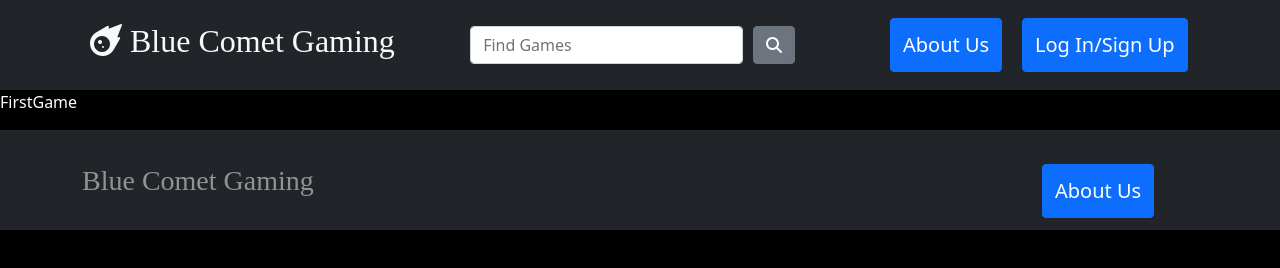
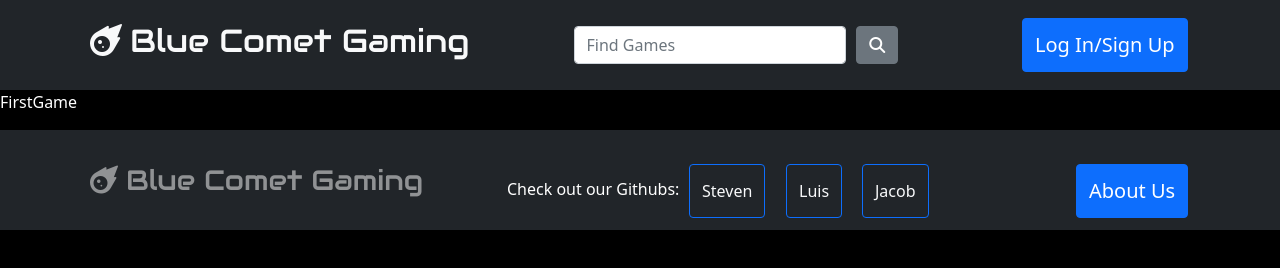
Before and after one commit to Th3c0d3d1/video-game-final-project, a React app: page /single/1 in a window 1280 px wide. Built offline with nearby package versions, Linux system fonts and the light colour scheme; no server answers.

Commit message:
layout update1

```diff
--- a/src/js/component/footer.js
+++ b/src/js/component/footer.js
@@ -7,10 +7,37 @@ export const Footer = () => (
   <footer className="flex-shrink-0 py-4 bg-dark text-white-50 mt-auto">
     <div className="container">
       <div className="row">
-        <div className="col-sm-10">
-          <h3>Blue Comet Gaming</h3>
+        <div className="col-4">
+          <h3><i className="fa-solid fa-meteor mx-2"></i>Blue Comet Gaming</h3>
         </div>
-        <div className="col-sm-2">
+        <div className="d-flex col-6">
+          <p className="text-white text-center">Check out our Githubs:</p>
+          <button className="btn btn-outline-primary">
+            <a
+              href="https://www.github.com/Th3c0d3d1/"
+              className="text-decoration-none link-light"
+            >
+              Steven
+            </a>
+          </button>
+          <button className="btn btn-outline-primary">
+            <a
+              href="https://www.github.com/ItsLuisT/"
+              className="text-decoration-none link-light"
+            >
+              Luis
+            </a>
+          </button>
+          <button className="btn btn-outline-primary">
+            <a
+              href="https://www.github.com/JKD111995/"
+              className="text-decoration-none link-light"
+            >
+              Jacob
+            </a>
+          </button>
+        </div>
+        <div className="d-flex col-2">
           <Link to="/aboutUs">
             <button className="btn btn-primary">
               <h5>About Us</h5>
--- a/src/js/component/navbar.js
+++ b/src/js/component/navbar.js
@@ -5,8 +5,6 @@ import "../../styles/navbar.css";
 
 export const Navbar = () => {
   const [value, setValue] = useState(""); // creating state; user text inputs in real time
-  // const [result, setResult] = useState([]); // stores what we get back in the array to render to the site
-
   const { store, actions } = useContext(Context);
 
   useEffect(() => {
@@ -36,11 +34,6 @@ export const Navbar = () => {
           </button>
         </form>
         <div>
-          <Link to="/aboutUs">
-            <button className="btn btn-primary">
-              <h5>About Us</h5>
-            </button>
-          </Link>
 
           {/* login */}
 
--- a/src/js/views/home.js
+++ b/src/js/views/home.js
@@ -31,7 +31,7 @@ export const Home = (props) => {
 						// <a href="#" key={index}>
 							<div className="searchEntry col-3 gameCard">
 								<div className="card">
-									<Link to ={`/single/${result.slug}`}>
+									<Link to ={`/single/${result.slug}`} class="text-decoration-none">
 										<img src={result.background_image} className="img-thumbnail rounded card-img-top" alt="..." />
 									<div className=" card-body">
 									<h5 className="card-title">{result.name}</h5>
--- a/src/styles/footer.css
+++ b/src/styles/footer.css
@@ -11,7 +11,8 @@ h3 {
   margin-top: 10px;
 }
 .text-white.text-center {
-    margin: 0px;
+  padding-top: 23px;
+
 }
 /* Grow */
 h3 {
@@ -72,3 +73,11 @@ h3:active {
   -webkit-transform: scaleX(1);
   transform: scaleX(1);
 }
+
+.d-flex.col-2 {
+  justify-content: right;
+}
+
+.d-flex.col-6 {
+  padding-left: 5%;
+}
--- a/src/styles/navbar.css
+++ b/src/styles/navbar.css
@@ -1,11 +1,9 @@
 form {
     width: 30%;
 }
+/* Grow */
 h2 {
     font-family: "Audiowide";
-}
-/* Grow */
-h2 {
     display: inline-block;
     vertical-align: middle;
     transform: translateZ(0);
--- a/template.html
+++ b/template.html
@@ -7,6 +7,7 @@
         <link href="https://cdn.jsdelivr.net/npm/bootstrap@5.1.3/dist/css/bootstrap.min.css" rel="stylesheet" integrity="sha384-1BmE4kWBq78iYhFldvKuhfTAU6auU8tT94WrHftjDbrCEXSU1oBoqyl2QvZ6jIW3" crossorigin="anonymous">
         <link rel="stylesheet" href="https://use.fontawesome.com/releases/v5.2.0/css/all.css" integrity="sha384-hWVjflwFxL6sNzntih27bfxkr27PmbbK/iSvJ+a4+0owXq79v+lsFkW54bOGbiDQ" crossorigin="anonymous">
         <script src="https://kit.fontawesome.com/1366b62033.js" crossorigin="anonymous"></script>
+        <link rel="stylesheet" href="https://fonts.googleapis.com/css?family=Audiowide">
     </head>
     <body class="h-100">
         <div id="app" class="h-100"></div>
```
Lines whose indentation alone changed are shown as unchanged.
